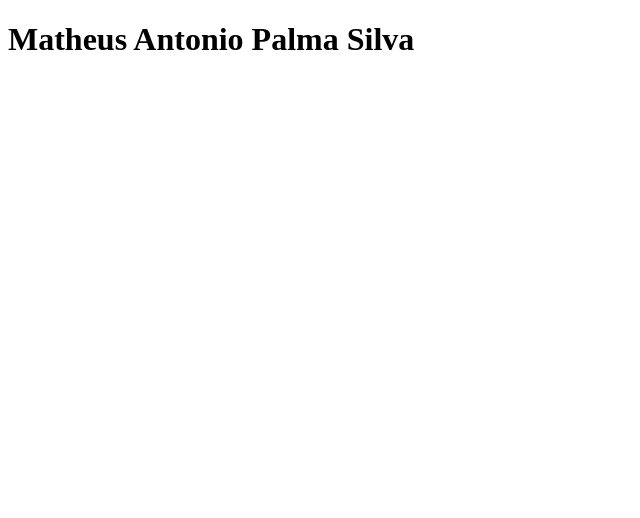
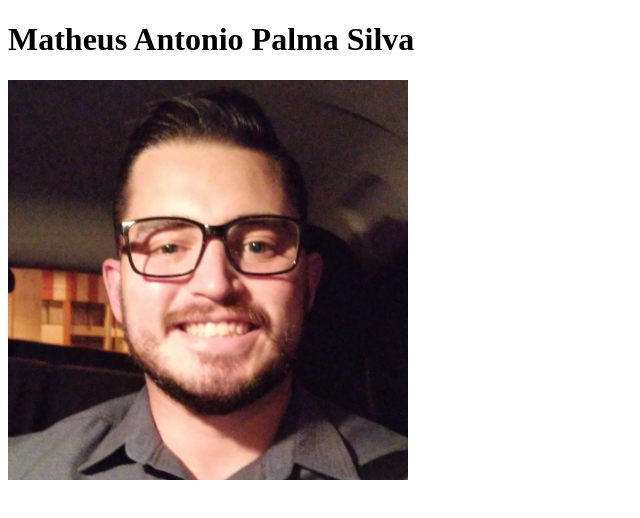
Before and after one commit to MatheusPalma2502/-MatheusPalma2502.github.io, a plain HTML site: page index.html in a window 1280 px wide. Shown: the whole page, without its empty margins (0-640 px from the left). Drawn offline with Linux system fonts and the light colour scheme.

Commit message:
inclusao de foto

```diff
--- a/index.html
+++ b/index.html
@@ -9,5 +9,9 @@
 <body>
     <h1> Matheus Antonio Palma Silva</h1>
 
+
+    <img src="foto-Matheus.jpeg" width="400" alt="Foto de Matheus Palma">
+
+
 </body>
 </html>
```
Also changed, not shown: foto-Matheus.jpeg (added).
